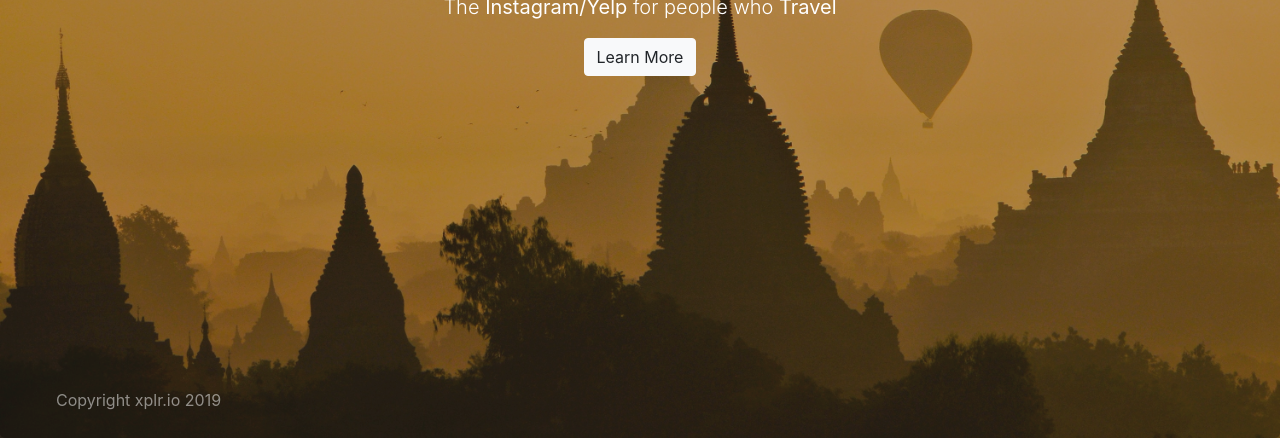
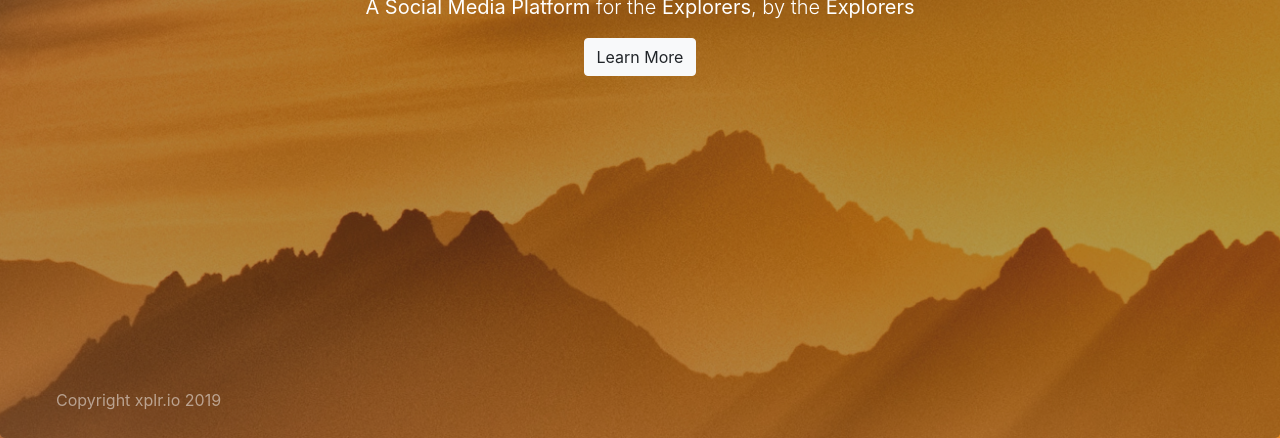
Before and after one commit to APNovichkov/xplr-io-landing-page, a plain HTML site: page index.html in a window 1280 px wide. Shown: the part 362-800 px from the top of the page. Drawn offline with nearby package versions, Linux system fonts and the light colour scheme.

Commit message:
[improvement] Changed background image and some text

```diff
--- a/index.html
+++ b/index.html
@@ -26,7 +26,8 @@
         </nav>
         <div class="jumbotron-header" style="color: #FFFFFF">
             <h1>XPLR.IO</h1>
-            <p class="lead">The <b>Instagram/Yelp</b> for people who <b>Travel</b></p>
+            <p class="lead"><b>A Social Media Platform</b> for the <b>Explorers</b>, by the <b>Explorers</b></p>
+            <!-- <p class="lead">The <b>Instagram/Yelp</b> for people who <b>Travel</b></p> -->
         </div>
         <a href="#" class="btn btn-light">Learn More</a>
 
--- a/styles.css
+++ b/styles.css
@@ -22,7 +22,7 @@
 .hero-background-img:after {
   content: "";
   position: absolute;
-  background-image: url("sunset.jpg");
+  background-image: url("mountains.jpg");
   background-repeat: no-repeat;
   background-size: cover;
   background-position: center;
```
